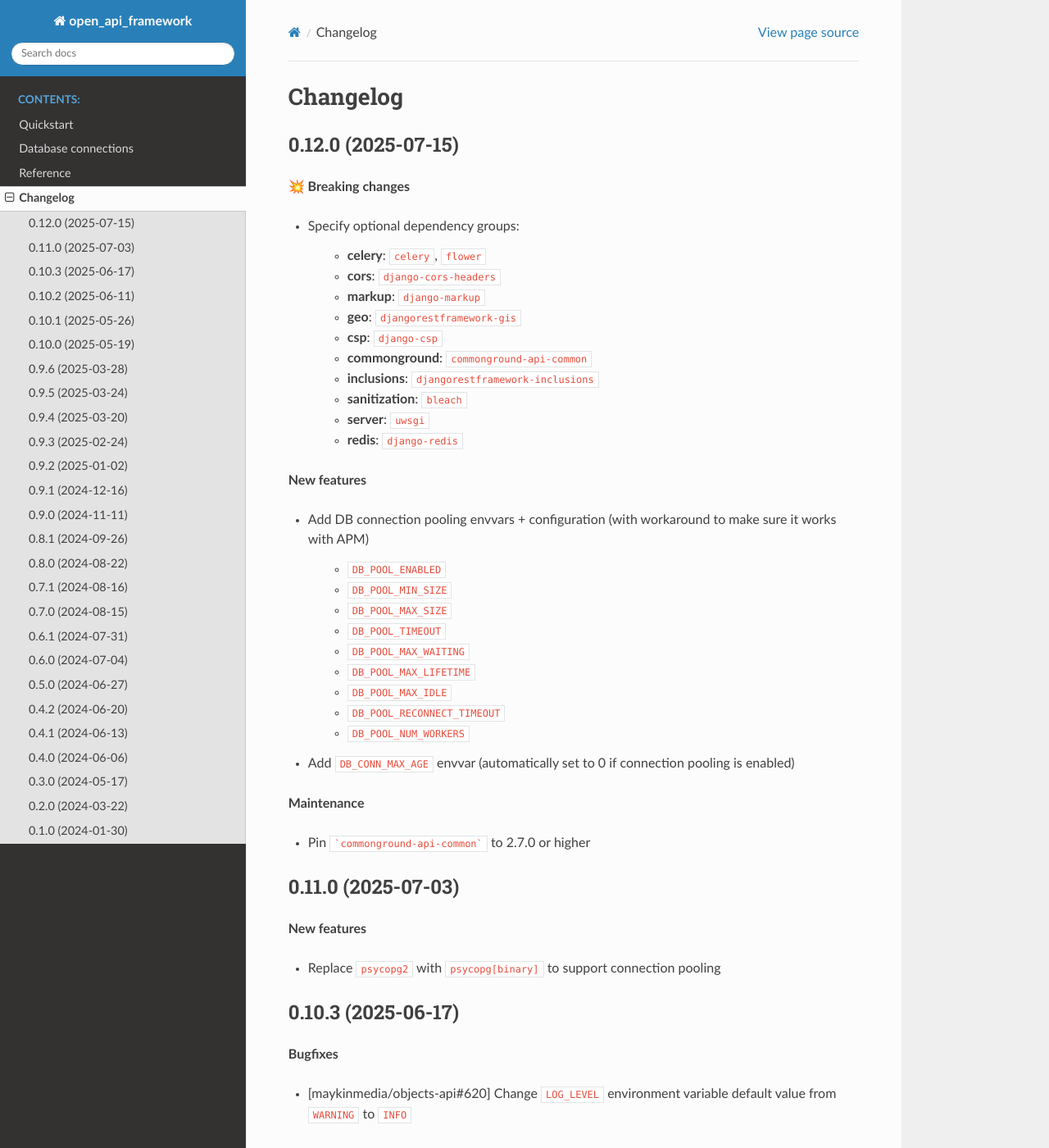
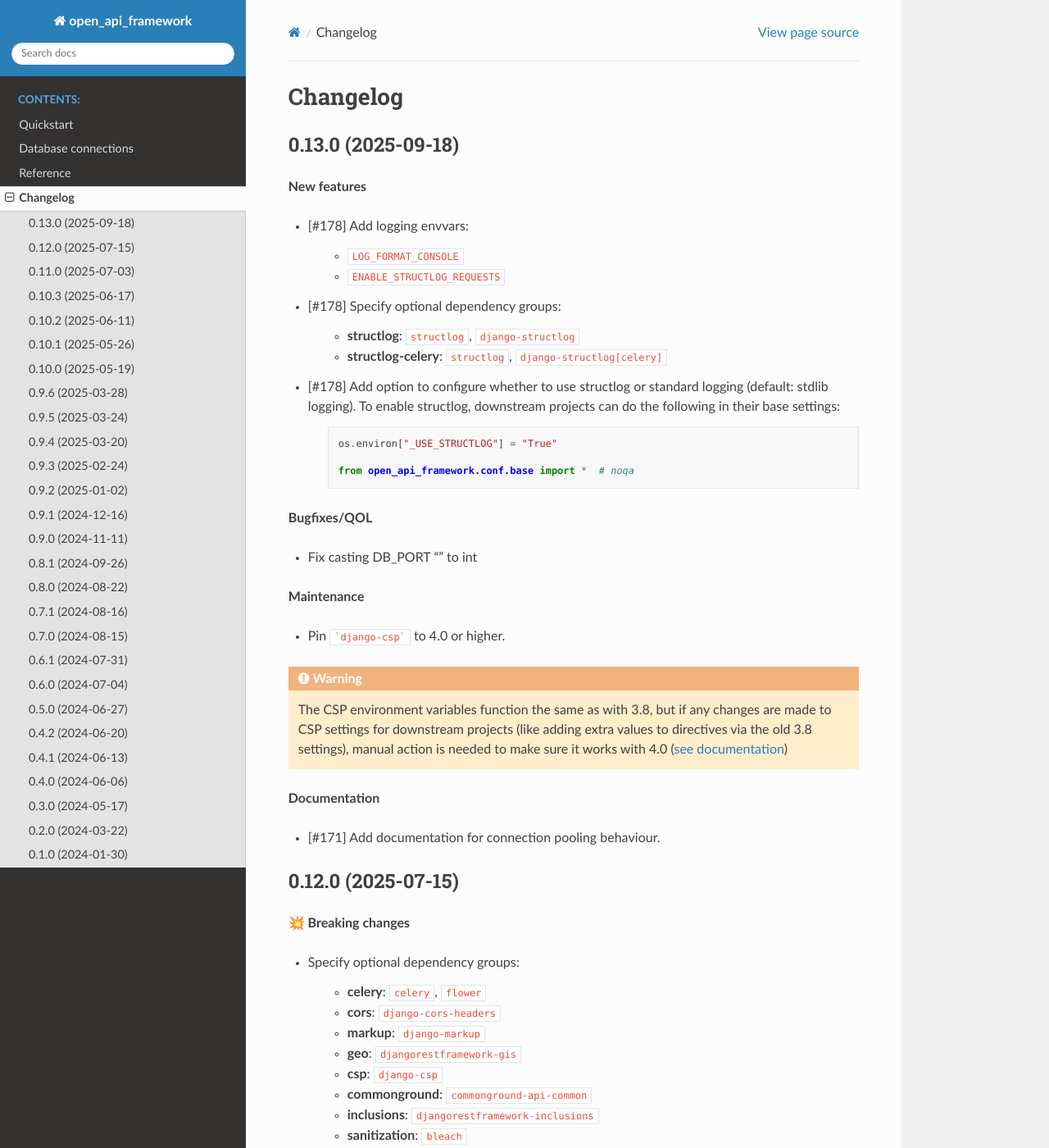
Before and after one commit to maykinmedia/open-api-framework, a Sphinx documentation site: the page built from docs/changelog.rst, in a window 1280 px wide and 1400 px high. Shown: the whole window at 82% size. Built offline with Sphinx 7.4.7 and the Read the Docs theme 3.1.0, drawn with Linux system fonts in a browser that asks for light colours.

Commit message:
🔖 Release version 0.13.0

````diff
--- a/CHANGELOG.rst
+++ b/CHANGELOG.rst
@@ -1,5 +1,48 @@
 Changelog
 =========
+
+0.13.0 (2025-09-18)
+-------------------
+
+**New features**
+
+* [#178] Add logging envvars:
+
+    * ``LOG_FORMAT_CONSOLE``
+    * ``ENABLE_STRUCTLOG_REQUESTS``
+
+* [#178] Specify optional dependency groups:
+
+    * **structlog**: ``structlog``, ``django-structlog``
+    * **structlog-celery**: ``structlog``, ``django-structlog[celery]``
+
+* [#178] Add option to configure whether to use structlog or standard logging (default: stdlib logging).
+  To enable structlog, downstream projects can do the following in their base settings:
+
+    .. code-block:: python
+
+        os.environ["_USE_STRUCTLOG"] = "True"
+
+        from open_api_framework.conf.base import *  # noqa
+
+**Bugfixes/QOL**
+
+* Fix casting DB_PORT "" to int
+
+**Maintenance**
+
+* Pin ```django-csp``` to 4.0 or higher.
+
+.. warning::
+
+   The CSP environment variables function the same as with 3.8, but if any changes are made to
+   CSP settings for downstream projects (like adding extra values to directives via the old 3.8 settings),
+   manual action is needed to make sure it works with 4.0
+   (`see documentation <https://django-csp.readthedocs.io/en/latest/configuration.html#migrating-from-django-csp-3-8>`_)
+
+**Documentation**
+
+* [#171] Add documentation for connection pooling behaviour.
 
 0.12.0 (2025-07-15)
 -------------------
--- a/README.rst
+++ b/README.rst
@@ -1,7 +1,7 @@
 Open API Framework
 ==================
 
-:Version: 0.12.0
+:Version: 0.13.0
 :Source: https://github.com/maykinmedia/open-api-framework
 :Keywords: metapackage, dependencies
 
--- a/docs/conf.py
+++ b/docs/conf.py
@@ -26,7 +26,7 @@ copyright = "2024, Maykin Media"
 author = "Maykin Media"
 
 # The full version, including alpha/beta/rc tags
-release = "0.12.0"
+release = "0.13.0"
 
 
 # -- General configuration ---------------------------------------------------
--- a/pyproject.toml
+++ b/pyproject.toml
@@ -4,7 +4,7 @@ build-backend = "setuptools.build_meta"
 
 [project]
 name = "open-api-framework"
-version = "0.12.0"
+version = "0.13.0"
 description = "A metapackage for registration components, that bundles the dependencies shared between these components and provides generic settings"
 authors = [
     {name = "Maykin Media", email = "support@maykinmedia.nl"}
@@ -129,7 +129,7 @@ env = [
 ]
 
 [tool.bumpversion]
-current_version = "0.12.0"
+current_version = "0.13.0"
 files = [
     {filename = "pyproject.toml"},
     {filename = "README.rst"},
````
